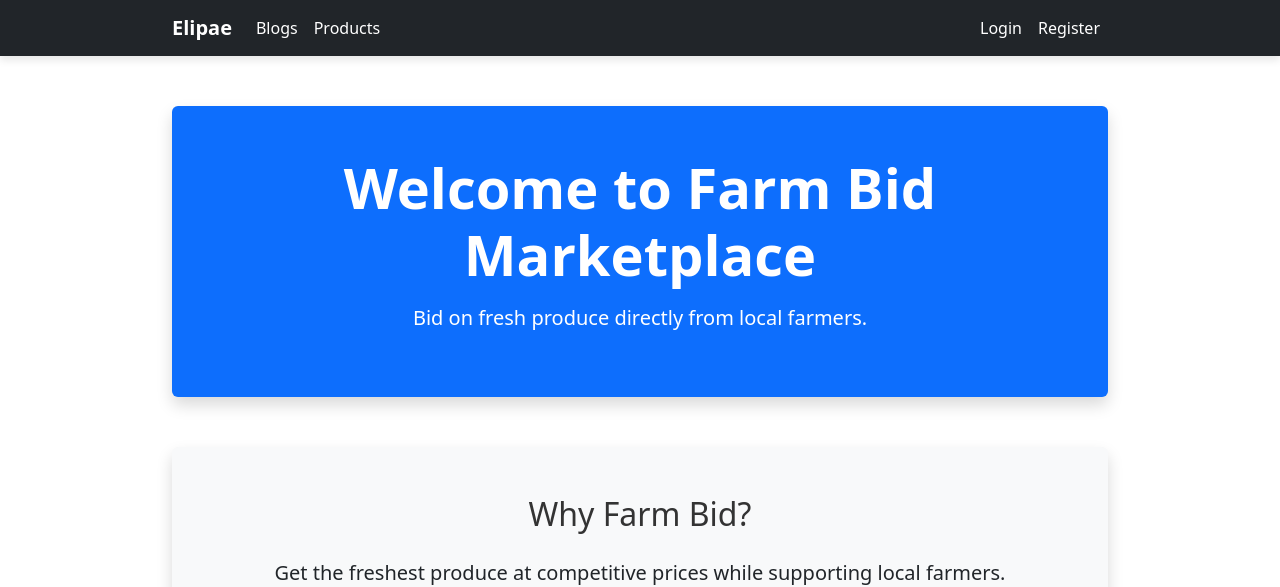
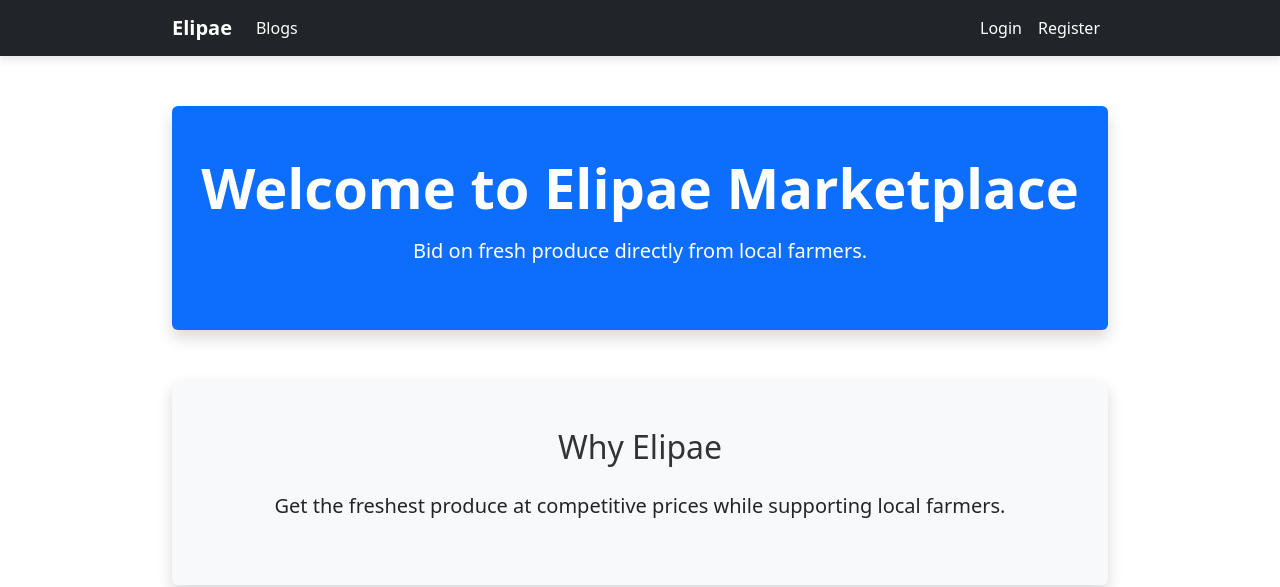
Before and after one commit to Ye-shp/Farm-bid-frontend, a React (Create React App) app: page / in a window 1280 px wide. Shown: the top 587 px of the page. Built offline with nearby package versions, Linux system fonts and the light colour scheme.

Commit message:
Changed the header

```diff
--- a/src/components/Header.js
+++ b/src/components/Header.js
@@ -37,7 +37,7 @@ const Header = () => {
               <Link to="/blogs" className="nav-link">Blogs</Link> {/* Accessible to everyone */}
             </li>
             <li className="nav-item">
-              <Link to="/products" className="nav-link">Products</Link> {/* Accessible to everyone */}
+              {/*<Link to="/products" className="nav-link">Products</Link> {/* Accessible to everyone */}
             </li>
 
             {/* Show these options for logged-in farmers */}
@@ -47,7 +47,7 @@ const Header = () => {
                   <Link to="/farmer-dashboard" className="nav-link">Farmer Dashboard</Link>
                 </li>
                 <li className="nav-item">
-                  <Link to="/farmer-auctions" className="nav-link">My Auctions</Link>
+                  {/*<Link to="/farmer-auctions" className="nav-link">My Auctions</Link>*/}
                 </li>
                 <li className="nav-item">
                   <Link to="/create-blog" className="nav-link">Create Blog Post</Link> {/* Farmers can create blog posts */}
--- a/src/components/HomePage.js
+++ b/src/components/HomePage.js
@@ -5,13 +5,13 @@ const HomePage = () => (
   <div className="container text-center my-5">
     {/* Header Section */}
     <header className="py-5 bg-primary text-white rounded shadow">
-      <h1 className="display-4 fw-bold">Welcome to Farm Bid Marketplace</h1>
+      <h1 className="display-4 fw-bold">Welcome to Elipae Marketplace</h1>
       <p className="lead">Bid on fresh produce directly from local farmers.</p>
     </header>
 
     {/* Why Farm Bid Section */}
     <section className="my-5 p-5 bg-light rounded shadow">
-      <h2 className="mb-4">Why Farm Bid?</h2>
+      <h2 className="mb-4">Why Elipae</h2>
       <p className="lead">Get the freshest produce at competitive prices while supporting local farmers.</p>
     </section>
 
```
